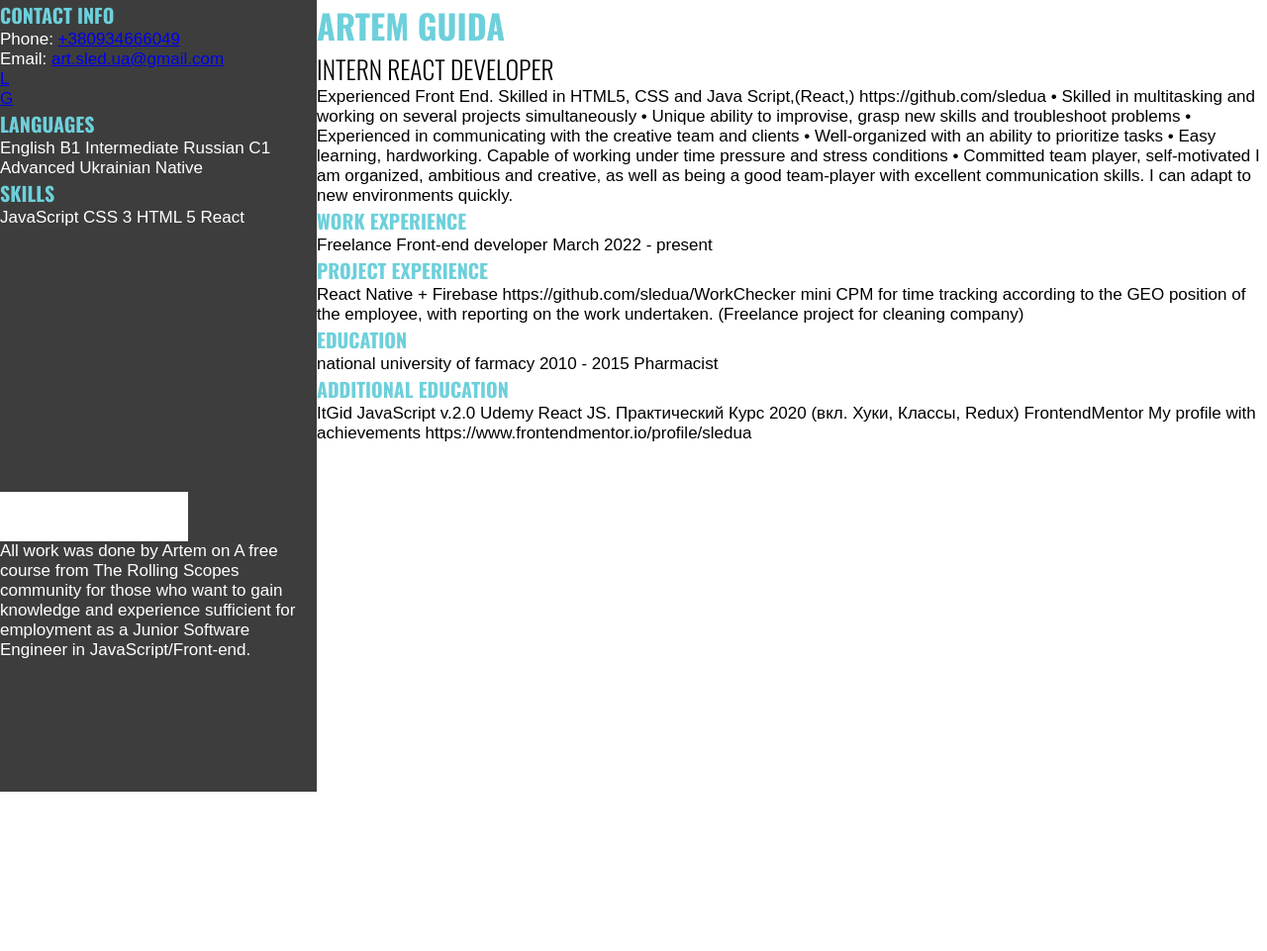
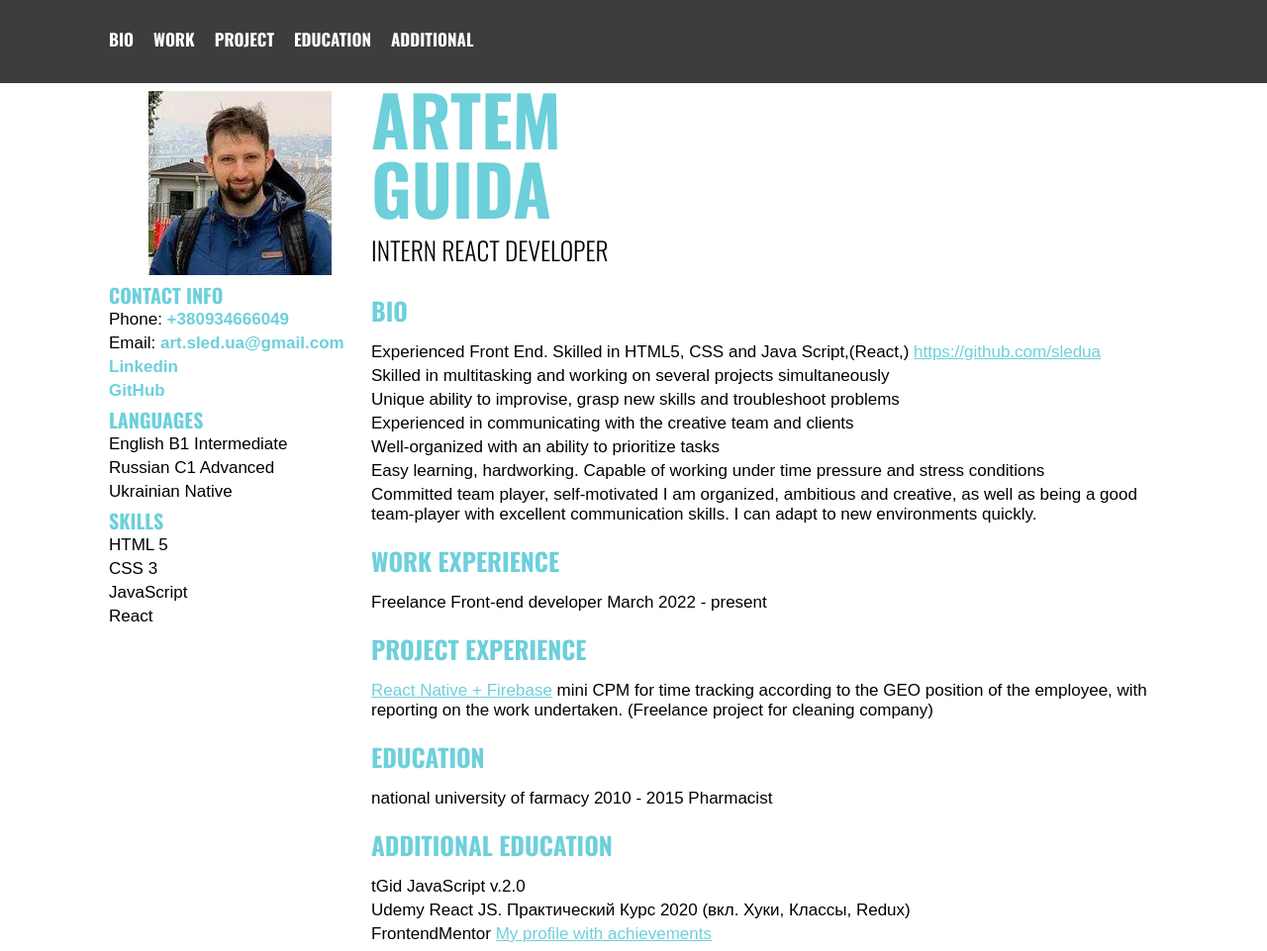
Before and after one commit to sledua/rsschool-cv, a plain HTML site: page index.html in a window 1280 px wide. Shown: the top 961 px of the page at 99% size. Before the commit the page ends 800 px from the top, so only its background shows below. Drawn offline with Linux system fonts and the light colour scheme; a web font is replaced by a local one.

Commit message:
feat:
add icons, complite work for xl

```diff
--- a/index.html
+++ b/index.html
@@ -4,56 +4,105 @@
 		<meta charset="UTF-8" />
 		<meta http-equiv="X-UA-Compatible" content="IE=edge" />
 		<meta name="viewport" content="width=device-width, initial-scale=1.0" />
-		<title>Artem Guida | Intern for frontend development</title>
+		<meta name="description" content="Artem Guida | Intern/Junior for frontend development">
+		<meta property="og:image" content="img/preview.png" />
+		<meta name="theme-color" content="#3d3d3d" />
+		<title>Artem Guida | Intern/Junior for frontend development</title>
 		<link rel="stylesheet" type="text/css" href="style.css" />
 	</head>
-	<body class="body-content">
+	<body class="flex body-content">
 		<header>
-			<nav></nav>
-			<h3>сontact info</h3>
+			<nav class="container">
+				<ul class="flex">
+					<li><a href="#bio">Bio</a></li>
+					<li><a href="#work">Work</a></li>
+					<li><a href="#project">Project</a></li>
+					<li><a href="#education">Education</a></li>
+					<li><a href="#additional">Additional</a></li>
+				</ul>
+			</nav>
+		</header>
+		<main class="container main">
+			<aside>
+				<div class="img-box">
+					<img src="./assets/img/autor.jfif" alt="sled Artem Guida">
+				</div>
+				<h3>Contact info</h3>
 				<ul>
 					<li>Phone: <a href="tel:+380934666049">+380934666049</a></li>
 					<li>Email: <a href="mailto:art.sled.ua@gmail.com">art.sled.ua@gmail.com</a></li>
-				<li><a href="www.linkedin.com/in/artemguida-27660917a">L</a></li>
-				<li><a href="https://github.com/sledu">G</a></li>
+					<li><a href="www.linkedin.com/in/artemguida-27660917a">Linkedin</a></li>
+					<li><a href="https://github.com/sledu">GitHub</a></li>
 				</ul>
 				<h3>Languages</h3>
-			<div class="">English B1 Intermediate Russian C1 Advanced Ukrainian Native</div>
+				<ul>
+					<li>English B1 Intermediate</li>
+					<li>Russian C1 Advanced</li>
+					<li>Ukrainian Native</li>
+				</ul>
 				<h3>Skills</h3>
-			<div class="">JavaScript CSS 3 HTML 5 React</div>
-		</header>
-		<main>
+				<ul>
+					<li>HTML 5</li>
+					<li>CSS 3</li>
+					<li>JavaScript</li>
+					<li>React</li>
+				</ul>
+			</aside>
+			<div class="sections">
+				<section class="section-name">
 					<h1>Artem Guida</h1>
 					<h2>Intern react Developer</h2>
-
-		<div class="">
-			Experienced Front End. Skilled in HTML5, CSS and Java Script,(React,) https://github.com/sledua • Skilled in
-			multitasking and working on several projects simultaneously • Unique ability to improvise, grasp new skills and
-			troubleshoot problems • Experienced in communicating with the creative team and clients • Well-organized with an
-			ability to prioritize tasks • Easy learning, hardworking. Capable of working under time pressure and stress
-			conditions • Committed team player, self-motivated I am organized, ambitious and creative, as well as being a good
+				</section>
+				<section class="section-bio" id="bio">
+					<h3>bio</h3>
+					<ul>
+						<li>Experienced Front End. Skilled in HTML5, CSS and Java Script,(React,) <a href="https://github.com/sledua">https://github.com/sledua</a></li>
+						<li>Skilled in multitasking and working on several projects simultaneously</li>
+						<li>Unique ability to improvise, grasp new skills and troubleshoot problems</li>
+						<li>Experienced in communicating with the creative team and clients</li>
+						<li>Well-organized with an ability to prioritize tasks</li>
+						<li>Easy learning, hardworking. Capable of working under time pressure and stress conditions</li>
+						<li>Committed team player, self-motivated I am organized, ambitious and creative, as well as being a good
 							team-player with excellent communication skills. I can adapt to new environments quickly.
-		</div>
+						</li>
+					</ul>
+				</section>
+				<section class="section-work" id="work">
 					<h3>work experience</h3>
-		<div class="">Freelance Front-end developer March 2022 - present</div>
+					<ul>
+						<li>Freelance Front-end developer March 2022 - present</li>
+					</ul>
+				</section>
+				<section class="section-project" id="project">
 					<h3>Project experience</h3>
-		<div class="">
-			React Native + Firebase https://github.com/sledua/WorkChecker mini CPM for time tracking according to the GEO
-			position of the employee, with reporting on the work undertaken. (Freelance project for cleaning company)
-		</div>
+					<ul>
+						<li><a href="https://github.com/sledua/WorkChecker">React Native + Firebase</a> mini CPM for time tracking according to the GEO
+							position of the employee, with reporting on the work undertaken. (Freelance project for cleaning company)</li>
+					</ul>
+				</section>
+				<section class="section-education" id="education">
 					<h3>Education</h3>
-		<div class="">national university of farmacy 2010 - 2015 Pharmacist</div>
+					<ul>
+						<li>national university of farmacy 2010 - 2015 Pharmacist</li>
+					</ul>
+				</section>
+				<section class="section-additional" id="additional">
 					<h3>Additional education</h3>
-		<div class="">
-			ItGid JavaScript v.2.0 Udemy React JS. Практический Курс 2020 (вкл. Хуки, Классы, Redux) FrontendMentor My profile
-			with achievements https://www.frontendmentor.io/profile/sledua
+					<ul>
+						<li>tGid JavaScript v.2.0</li>
+						<li>Udemy React JS. Практический Курс 2020 (вкл. Хуки, Классы, Redux)</li>
+						<li>FrontendMentor <a href="https://www.frontendmentor.io/profile/sledua">My profile with achievements</a> </li>
+					</ul>
+				</section>
 			</div>
 		</main>
 		<footer>
-			<div class="logo">
+			<div class="container flex">
+				<a href="https://rs.school/js/"><div class="logo"></div></a>
+				<p>All work was done by <a href="https://github.com/sledu">Artem</a> on A free course from The Rolling Scopes community for those who want to gain
+					knowledge and experience sufficient for employment as a Junior Software Engineer in JavaScript/Front-end. © 2022
+				</p>
 			</div>
-			<p>All work was done by Artem on
-				A free course from The Rolling Scopes community for those who want to gain knowledge and experience sufficient for employment as a Junior Software Engineer in JavaScript/Front-end.</p>
 		</footer>
 	</body>
 </html>
--- a/style.css
+++ b/style.css
@@ -29,6 +29,9 @@
 	src: url("./assets/fonts/Oswald/Oswald-Light.ttf") format("truetype");
 	font-style: normal; /*300*/
 }
+html {
+	scroll-behavior: smooth;
+}
 html * {
 	margin: 0;
 	padding: 0;
@@ -52,34 +55,101 @@ h2 {
 	text-transform: uppercase;
 	font-weight: 300;
 }
+ul li {
+	list-style-type: none;
+	padding-bottom: 0.4rem;
+}
+.flex {
+	display: flex;
+}
 header,
 footer {
 	background-color: var(--bg-header);
 	color: var(--white);
+	width: 100%;
+	align-items: center;
 }
-header {
-	grid-area: header;
+header nav ul li a {
+	color: var(--white);
+	line-height: 8rem;
+	text-decoration: none;
+	padding: 0 1rem;
+	text-transform: uppercase;
+	font-family: "Oswald-Bold", sans-serif;
+	transition: 0.3s;
 }
-main {
-	grid-area: main;
-	height: 100vh;
+header nav ul li:first-child a {
+	padding-left: 0;
+}
+header nav ul li a:hover {
+	cursor: pointer;
+	color: var(--viking);
+}
+.body-content {
+	flex-direction: column;
+	justify-content: space-between;
+	min-height: 100vh;
+}
+.container {
+	max-width: 1440px;
+	padding: 0 11rem;
+}
+.main {
+	display: grid;
+	grid-template-columns: 0.5fr 1.5fr;
+}
+aside > ul > li > a {
+	text-decoration: none;
+	color: var(--viking);
+	font-weight: bold;
+}
+.img-box {
+	padding-top: 0.8rem;
+	text-align: center;
+}
+.img-box img {
+	width: 70%;
+}
+.section-name h1 {
+	font-size: 7rem;
+	width: 30%;
+	line-height: 1;
+}
+.section-name h2 {
+	padding: 1rem 0;
+}
+section h3 {
+	padding: 1.4rem 0;
+	font-size: 2.5rem;
+}
+section > ul > li > a {
+	color: var(--viking);
 }
 footer {
-	grid-area: footer;
+	margin-top: 5rem;
 }
-.body-content {
-	display: grid;
-	grid-template-columns: 0.5fr 1.5fr;
-	grid-template-areas:
-	"header main"
-	"header main"
-	"footer main";
+footer :first-child {
+	height: 25rem;
+	align-items: center;
 }
 .logo {
 	width: 19rem;
 	height: 5rem;
-	background-color: var(--white);
-	-webkit-mask-image: url("./assets/img/rs_school_js.svg") no-repeat center / contain;
-	mask-image: url("./assets/img/rs_school_js.svg") no-repeat center / contain;
-
+	border: var(--white);
+	background-image: url(./assets/img/rs_school_js.svg);
+	background-repeat: no-repeat;
+	background-position-y: center;
 }
+footer :first-child p {
+	width: 90%;
+	text-align: end;
+}
+footer :first-child p a {
+	font-family: inherit;
+	color: var(--dark);
+	text-decoration: none;
+	font-weight: 800;
+}
+footer :first-child p a:hover {
+	color: red;
+}
```
Also changed, not shown: assets/img/autor.jfif (added), assets/img/preview.png (added). Lines whose indentation alone changed are shown as unchanged.
